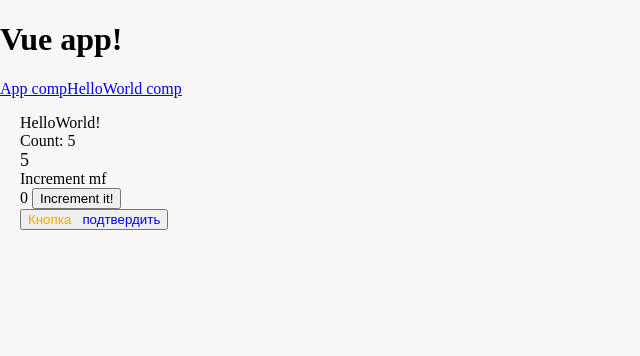
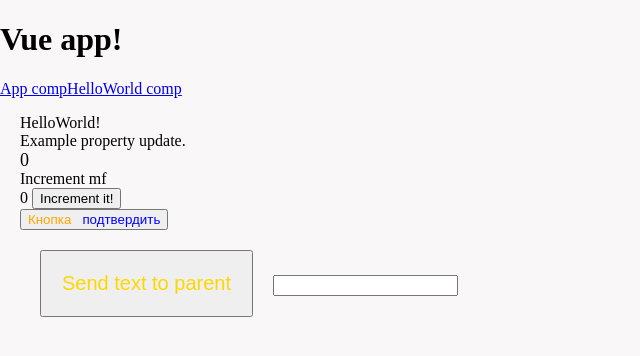
Before and after one commit to abahrisd/vue-questionnaire, a Vue app: page /#/hw in a window 1280 px wide. Shown: the top 356 px of the page, without its empty margins (0-640 px from the left). Built offline with nearby package versions, Linux system fonts and the light colour scheme.

Commit message:
use component output

```diff
--- /dev/null
+++ b/src/components/GorgeousButton.vue
@@ -0,0 +1,35 @@
+<template>
+    <div>
+        <button class="gorgeousButton" @click="buttonClick">
+            Send text to parent
+        </button>
+        <input type="text" ref="input">
+    </div>
+</template>
+
+<script>
+    export default {
+        name: 'GorgeousButton',
+        data() {
+            return {
+                inputValue: 'Change me tender',
+            };
+        },
+        methods: {
+            buttonClick() {
+                console.log('this.$refs.input.value', this.$refs.input.value);
+                this.$emit('gorgeous-click', this.$refs.input.value);
+            },
+        },
+    };
+</script>
+
+<style scoped>
+
+    .gorgeousButton {
+        margin: 20px;
+        padding: 20px;
+        font-size: 20px;
+        color: gold;
+    }
+</style>
--- a/src/components/HelloWorld.vue
+++ b/src/components/HelloWorld.vue
@@ -24,17 +24,22 @@
                 </template>
             </SlotButton>
         </div>
+        <div>
+            <GorgeousButton v-on:gorgeous-click="onGorgeousClick($event)">Gorgeous!</GorgeousButton>
+        </div>
     </div>
 </template>
 
 <script>
     import { mapState } from 'vuex';
     import SlotButton from './SlotButton.vue';
+    import GorgeousButton from './GorgeousButton.vue';
 
     export default {
         name: 'HelloWorld',
         components: {
             SlotButton,
+            GorgeousButton,
         },
         computed: mapState({
             increment() {
@@ -44,6 +49,9 @@
         methods: {
             handleIncrement() {
                 this.$store.state.increment += 1;
+            },
+            onGorgeousClick(data) {
+                console.log('Gorgeous!', data);
             },
         },
         data() {
@@ -63,9 +71,9 @@
             this.property = 'Example property update.';
             console.log('Hello world: created');
 
-            setInterval(() => {
+            /*setInterval(() => {
                 this.count += 1;
-            }, 1000);
+            }, 1000);*/
         },
         updated() {
             this.property = `Count: ${this.count}`;
@@ -91,7 +99,6 @@
     .life-cycle-hooks {
         margin-left: 20px;
     }
-
     .life-cycle-hooks__counter {
         font-size: 18px;
         line-height: 20px;
@@ -102,5 +109,4 @@
     .button__second {
         color: blue;
     }
-
 </style>
```
